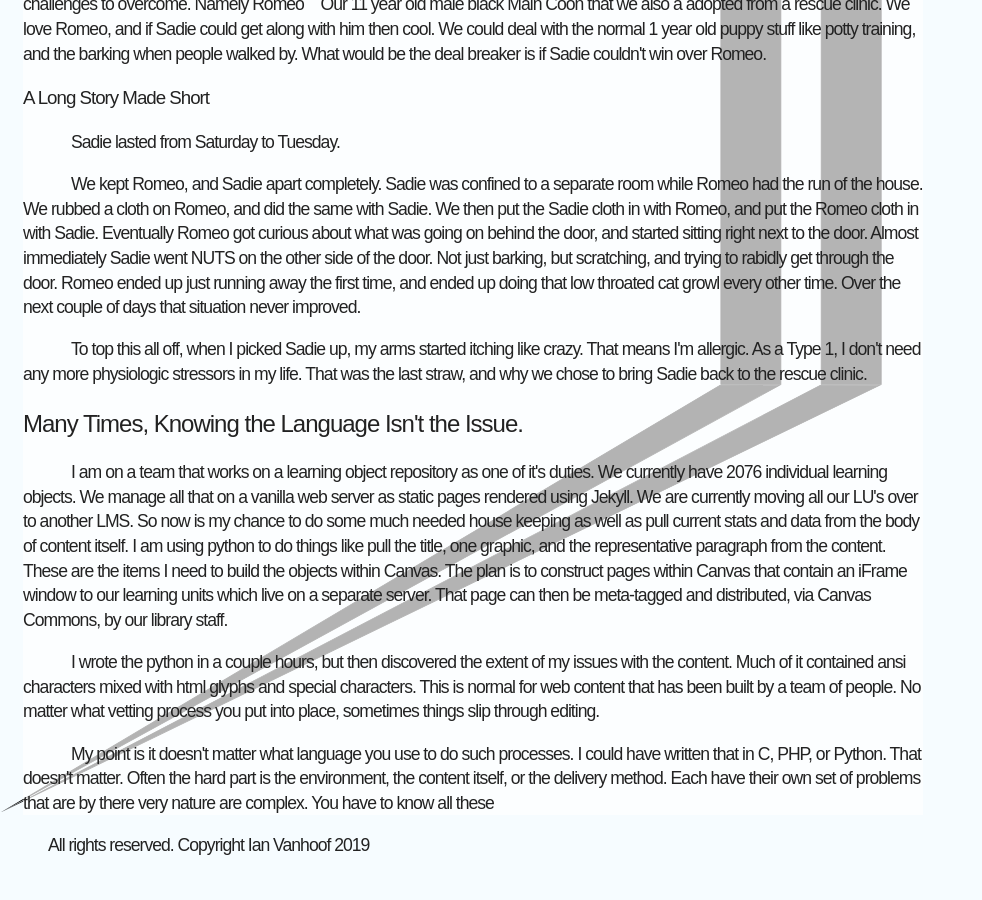
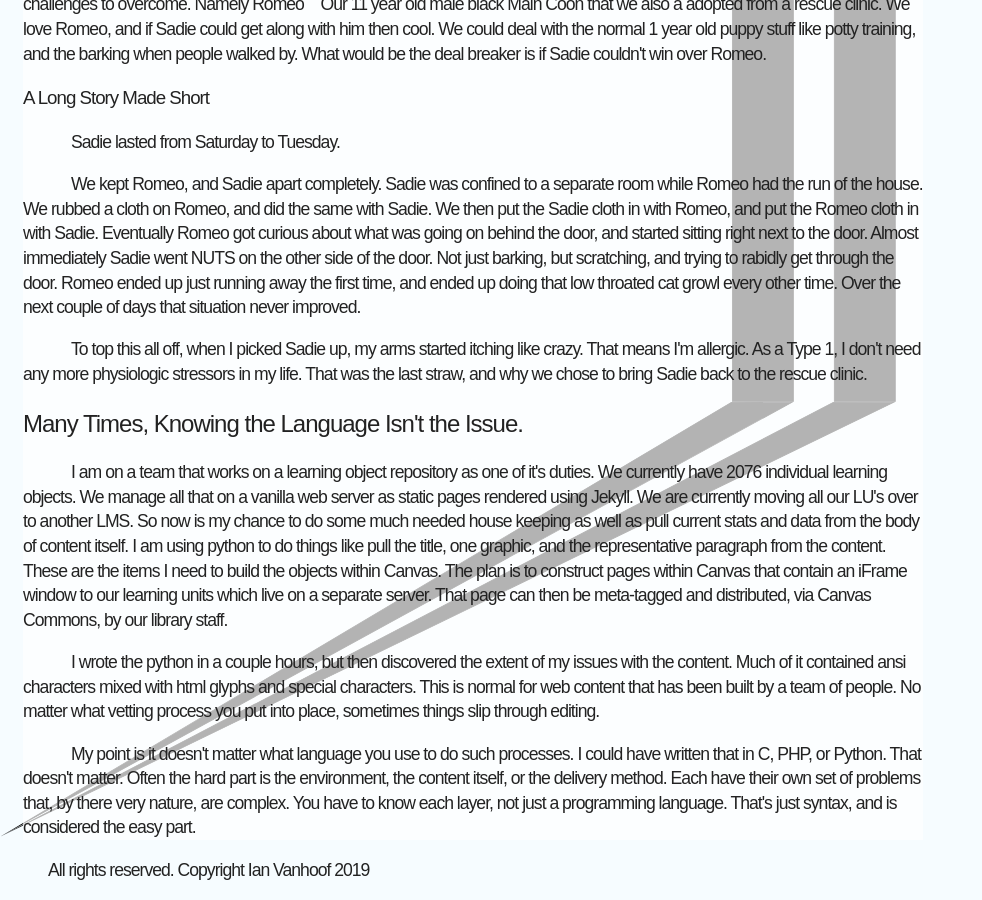
Before and after one commit to ianvanhoof/ianvanhoof.github.io, a Jekyll site: the page built from _posts/2019-01-29-afternoon.html, in a window 1280 px wide and 900 px high, scrolled down 645 px. Shown: the whole window, without its empty margins (0-982 px from the left). Built offline with Jekyll 4.4.1, drawn with Linux system fonts in a browser that asks for light colours; some web fonts are replaced; before the commit the page ends 1520 px from its top, so only the background shows below that; some of the changed text lies outside the part shown.

Commit message:
cleaning up some posts, adding others

```diff
--- a/_posts/2019-01-26-afternoon.html
+++ b/_posts/2019-01-26-afternoon.html
@@ -4,7 +4,8 @@
 title: I've been moving things around.
 date: 2019-01-26 15:48:45 -0500
 
-category:[dev,design]
+category: [dev,design]
+
 ---
 
 <p>
--- a/_posts/2019-01-29-afternoon.html
+++ b/_posts/2019-01-29-afternoon.html
@@ -44,5 +44,5 @@
     I wrote the python in a couple hours, but then discovered the extent of my issues with the content. Much of it contained ansi characters mixed with html glyphs and special characters. This is normal for web content that has been built by a team of people. No matter what vetting process you put into place, sometimes things slip through editing.
 </p>
 <p>
-    My point is it doesn't matter what language you use to do such processes. I could have written that in C, PHP, or Python. That doesn't matter. Often the hard part is the environment, the content itself, or the delivery method. Each have their own set of problems that are by there very nature are complex. You have to know all these
-</p>
+     My point is it doesn't matter what language you use to do such processes. I could have written that in C, PHP, or Python. That doesn't matter. Often the hard part is the environment, the content itself, or the delivery method. Each have their own set of problems that, by there very nature, are complex. You have to know each layer, not just a programming language. That's just syntax, and is considered the easy part.
+ </p>
```
Also changed, not shown: other parts of _posts/2019-01-29-afternoon.html (+1 -1 lines).
